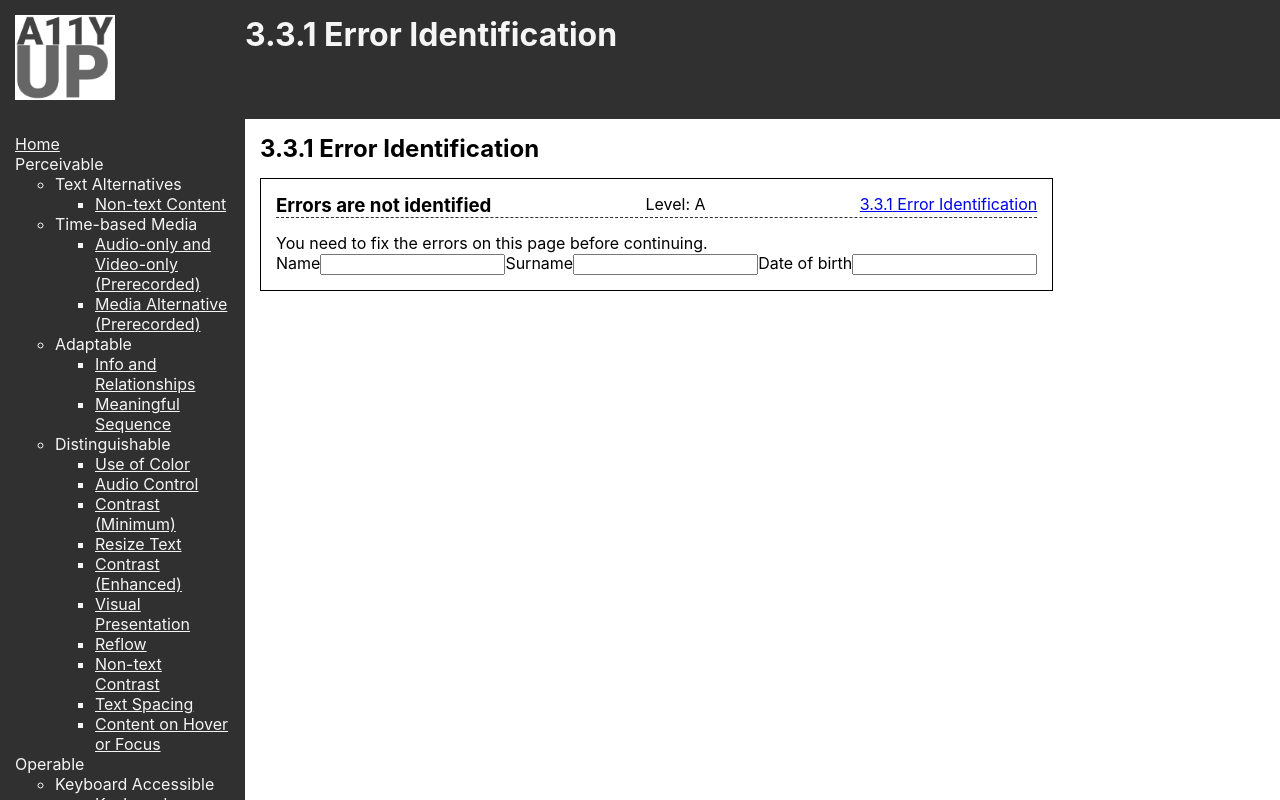
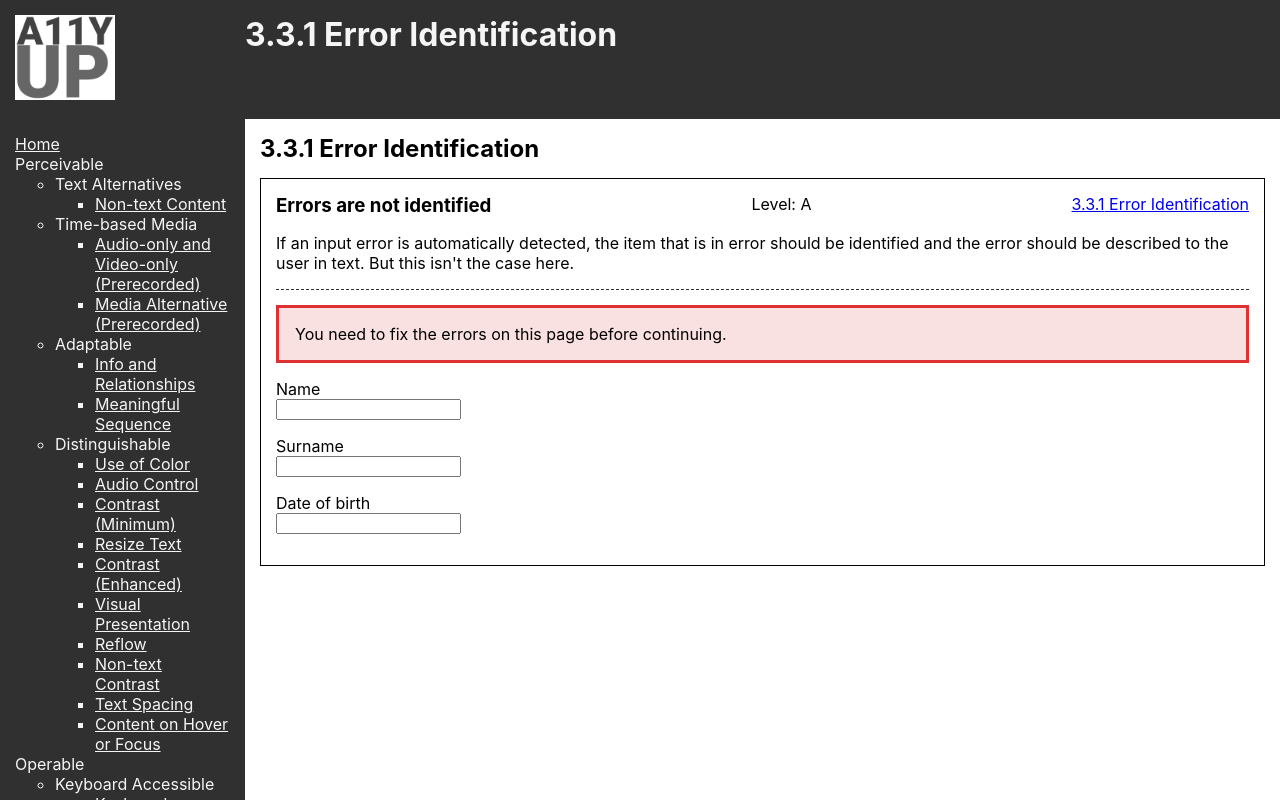
Before and after one commit to hannes-schwarzer/a11y-test-system-improving, a React (Create React App) app: page /wcag/error-identification in a window 1280 px wide. Shown: the top 800 px of the page. Built offline with nearby package versions, Linux system fonts and the light colour scheme.

Commit message:
content control ErrorIdentification.tsx

```diff
--- a/src/routes/WcagTestCases/3_Understandable/3.3_InputAssistance/ErrorIdentification.css
+++ b/src/routes/WcagTestCases/3_Understandable/3.3_InputAssistance/ErrorIdentification.css
@@ -1,18 +1,14 @@
-.contrast-minimum__errors-badly-identified .contrast-minimum__validation-summary {
+.error-identification__errors-badly-identified .error-identification__validation-summary {
     padding: 1em;
     border: 3px solid #df3034;
     background: #fae1e1;
 }
 
-.contrast-minimum__errors-badly-identified label {
+.error-identification__errors-badly-identified label {
     display: block;
     margin: 1em 0 1em 0;
 }
 
-.contrast-minimum__errors-badly-identified label input {
+.error-identification__errors-badly-identified label input {
     display: block;
 }
-
-.contrast-minimum__error-poor-contrast .contrast-minimum__validation-summary {
-    color: #fff;
-}
--- a/src/routes/WcagTestCases/3_Understandable/3.3_InputAssistance/ErrorIdentification.tsx
+++ b/src/routes/WcagTestCases/3_Understandable/3.3_InputAssistance/ErrorIdentification.tsx
@@ -1,5 +1,4 @@
 import { TestCase, Level } from "../../../../components/TestCase/TestCase";
-import classNames from "classnames";
 import "./ErrorIdentification.css";
 import { Frame } from "../../../../components/Frame/Frame";
 
@@ -8,10 +7,6 @@ interface Props {
 }
 
 export const ErrorIdentification = (props: Props) => {
-  const formClassHundredSeven = classNames(
-    "errors-badly-identified",
-    "errors-not-identified"
-  );
   return (
     <>
       <Frame pageTitle={props.pageTitle}>
@@ -23,10 +18,15 @@ export const ErrorIdentification = (props: Props) => {
           linkToSuccessCriterion={
             "https://www.w3.org/WAI/WCAG21/quickref/#error-identification"
           }
+          explanation={
+            "If an input error is automatically detected, the item that is in error should be identified and the error should be described to the user in text. But this isn't the case here."
+          }
         >
-          {/*"errors-badly-identified","errors-not-identified"*/}
-          <form className={formClassHundredSeven}>
-            <div className={"validation-summary"} role={"alert"}>
+          <form className={"error-identification__errors-badly-identified"}>
+            <div
+              className={"error-identification__validation-summary"}
+              role={"alert"}
+            >
               You need to fix the errors on this page before continuing.
             </div>
             <label>
```
